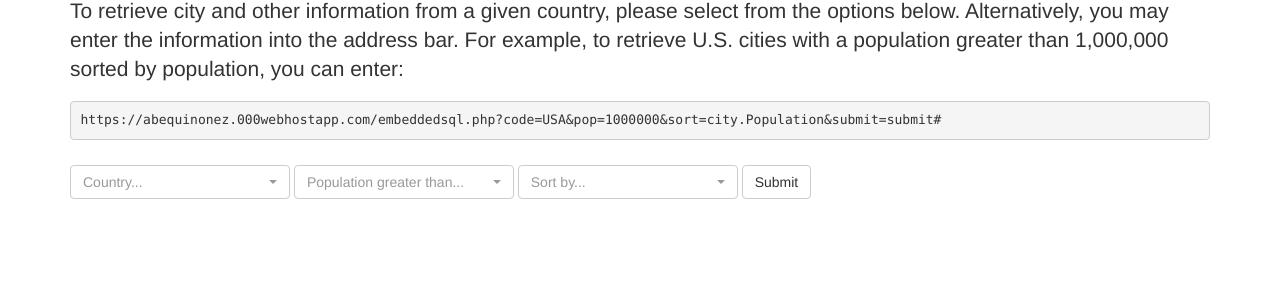
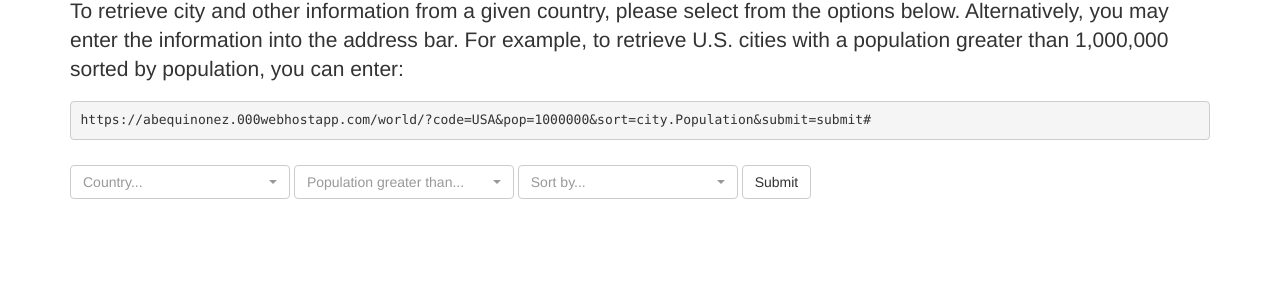
Before and after one commit to abequinonez/world-city-info-page, a PHP site: page / in a window 1280 px wide. Shown: the part 124-424 px from the top of the page. Run offline with PHP 8.4, Linux system fonts and the light colour scheme; data comes from the database, SQL or seed files in the repository.

Commit message:
Changed URL in address bar example

```diff
--- a/index.php
+++ b/index.php
@@ -23,7 +23,7 @@
 			To retrieve city and other information from a given country, please select from the options below. Alternatively, you may enter the information into the address bar. For example, to retrieve U.S. cities with a population greater than 1,000,000 sorted by population, you can enter:
 		</p>
 		<div class="contained-code">
-			<pre>https://abequinonez.000webhostapp.com/embeddedsql.php?code=USA&pop=1000000&sort=city.Population&submit=submit#</pre>
+			<pre>https://abequinonez.000webhostapp.com/world/?code=USA&pop=1000000&sort=city.Population&submit=submit#</pre>
 		</div>
 		<form class="form-inline" action="#" method="GET">
 			<div class="form-group">
```
